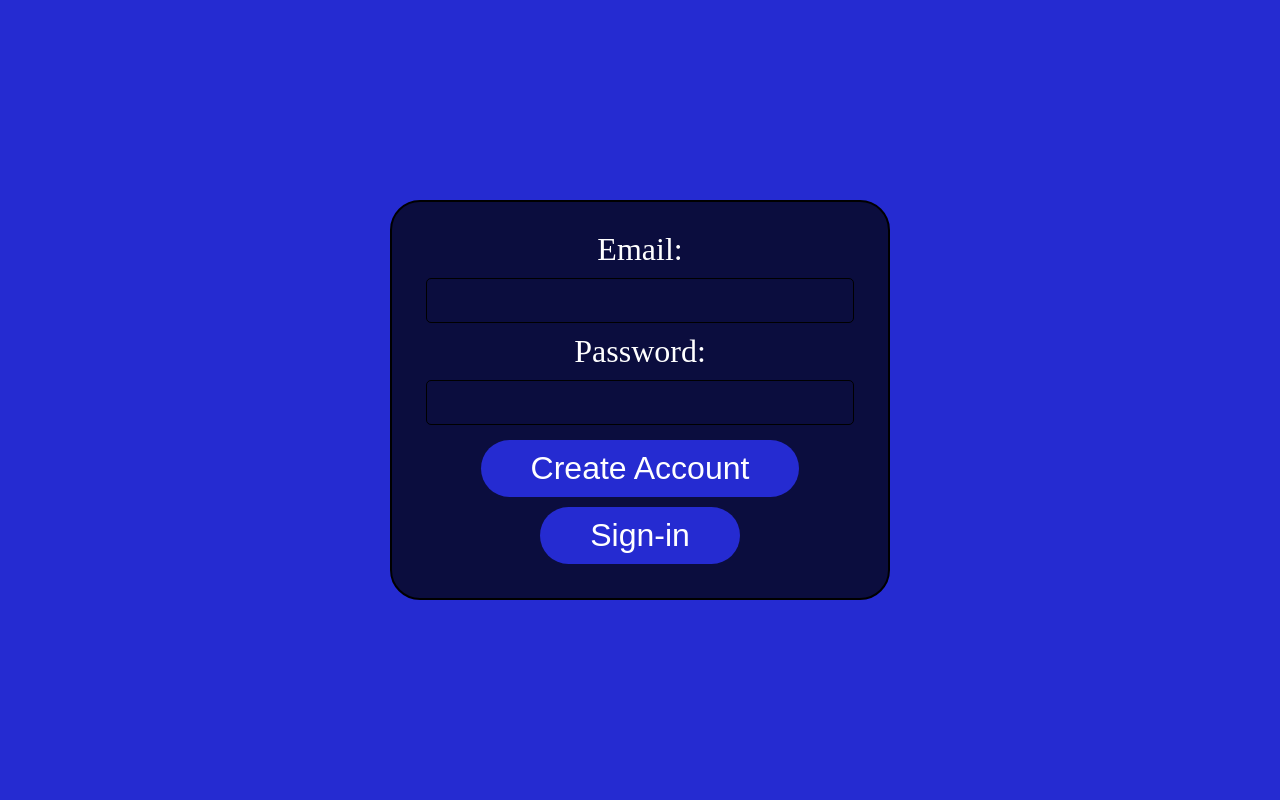
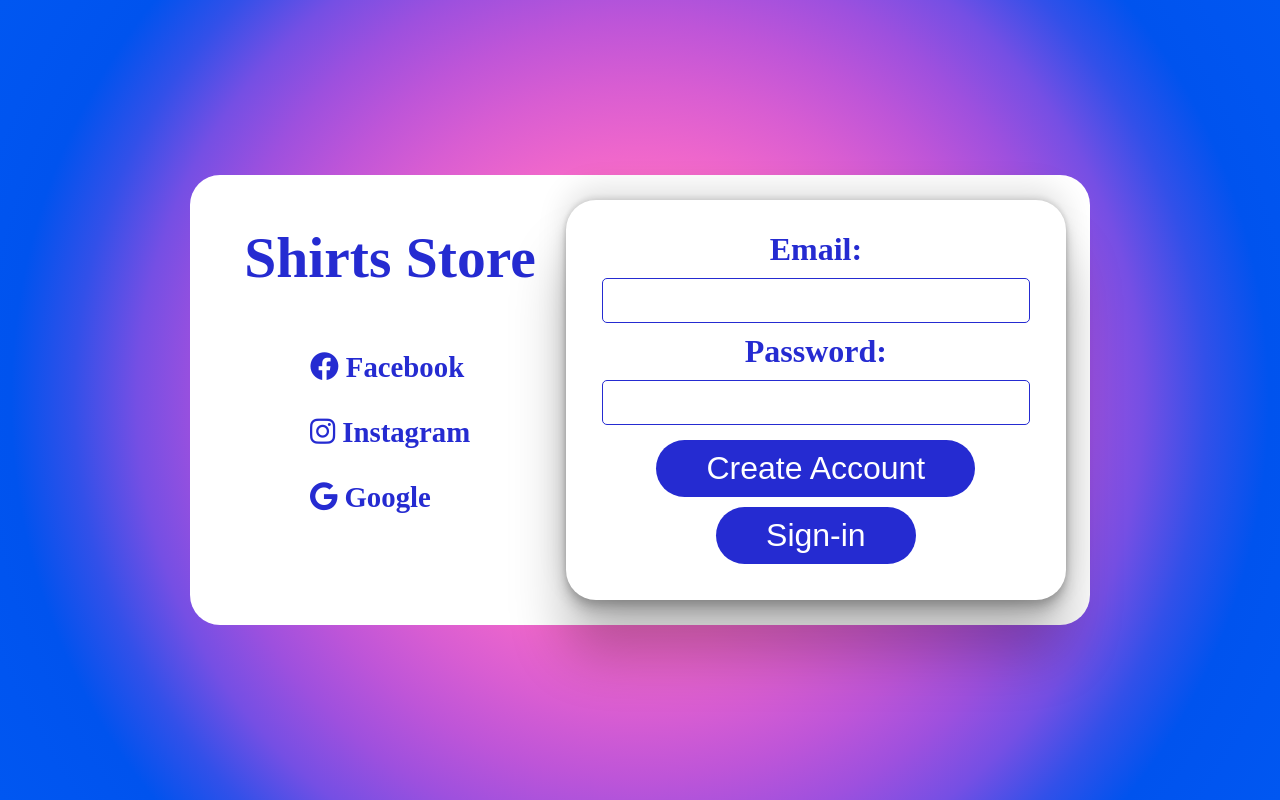
Before and after one commit to NathanAtaliba/LoginMySql, a website: page frontend/index.html in a window 1280 px wide. Drawn offline with Linux system fonts and the light colour scheme.

Commit message:
Frontend

```diff
--- a/frontend/CSS/index.css
+++ b/frontend/CSS/index.css
@@ -3,7 +3,7 @@
     box-sizing: border-box;
 }
 .container{
-    background-color: #252bd1;
+    background-image: radial-gradient(circle at 50% 50%, #ff8fb1 0, #ff85b8 8.33%, #ff7bbf 16.67%, #fe70c5 25%, #ed66cc 33.33%, #d85dd2 41.67%, #be55d8 50%, #9e50de 58.33%, #754fe4 66.67%, #3250e9 75%, #0053ee 83.33%, #0055f0 91.67%, #0057f1 100%);;
     width: 100%;
     height: 100vh;
     align-content: center;
@@ -11,27 +11,76 @@
     justify-content: center;
     display: flex;
 }
+
+.box{
+    color:#252bd1;
+    height: 450px;
+    width: 900px;
+    background-color: white;
+    align-content: center;
+    align-items: center;
+    justify-content: center;
+    display: flex;
+    display: flex;
+    border: none;
+    border-radius: 30px;
+    font-weight: bold;
+}
 .form{
-    color: #fff;
+    color:#252bd1;
     height: 400px;
     width: 500px;
-    background-color: rgba(0, 0, 0, 0.7);
+    background-color: white;
     align-content: center;
     align-items: center;
     justify-content: center;
     flex-direction: column;
     display: flex;
+    box-shadow: rgba(0, 0, 0, 0.25) 0px 54px 55px, rgba(0, 0, 0, 0.12) 0px -12px 30px, rgba(0, 0, 0, 0.12) 0px 4px 6px, rgba(0, 0, 0, 0.17) 0px 12px 13px, rgba(0, 0, 0, 0.09) 0px -3px 5px;
     font-size: 2rem;
-    border: 2px solid black;
     border-radius: 30px;
 }
+.icons-container{
+    font-size: 1.8rem;
+    margin: 20px;
+    align-content: center;
+    align-items: center;
+    justify-content: center;
+    flex-direction: column;
+    display: flex;
+    padding: 10px;
+}
+#facebook:hover{
+    color: #ff7bbf;
+    cursor: pointer;
+}
+#instagram:hover{
+    color: #ff7bbf;
+    cursor: pointer;
 
+}
+#google:hover{
+    color: #ff7bbf;
+    cursor: pointer;
+}
+
+.table{
+    font-weight: bold;
+    font-size: 1.8rem;
+    margin: 20px;
+    align-content: center;
+    align-items: center;
+    justify-content: center;
+    flex-direction: column;
+    display: flex;
+    padding: 10px;
+    border-spacing: 30px;
+}
 
 .email{
-    border: none;
-    color: #fff;
+    color:#9e50de;
     background-color: transparent;
-    border: 1px solid black;
+    border: 1px solid #252bd1;
     border-radius: 5px;
     padding: 3px 3px;
     font-size: 2rem;
@@ -39,11 +88,10 @@
 }
 
 .password{
-    border: none;
-    color: #fff;
+    color:#9e50de;
     border-bottom: black;
     background-color: transparent;
-    border: 1px solid black;
+    border: 1px solid #252bd1;
     border-radius: 5px;
     padding: 3px 3px;
     font-size: 2rem;
@@ -60,11 +108,10 @@
 }
 
 .btn-login:hover{
-    color: black;
-    border: 2px solid black;
     font-size: 2.1rem;
-    background-color: #fff;
+    background-color: #ff7bbf;
     cursor: pointer;
+    color: #252bd1;
 }
 
 .btn-create{
@@ -78,9 +125,8 @@
 }
 
 .btn-create:hover{
-    color: black;
-    border: 2px solid black;
     font-size: 2.1rem;
-    background-color: #fff;
+    background-color: #ff7bbf;
     cursor: pointer;
+    color: #252bd1;
 }
--- a/frontend/index.html
+++ b/frontend/index.html
@@ -9,6 +9,21 @@
 </head>
 <body>
     <div class="container">
+        <div class="box">
+        <div class="icons-container">
+            <h1 class="texto">Shirts Store</h1>
+            <table class="table">
+                <tr>
+                    <td id="facebook"><i class="fa-brands fa-facebook fa-beat"></i> Facebook</td>
+                </tr>
+                <tr>
+                    <td id="instagram"><i class="fa-brands fa-instagram fa-beat"></i> Instagram</td>
+                </tr>
+                <tr>
+                    <td id="google"><i class="fa-brands fa-google fa-beat"></i> Google</td>
+                </tr>
+            </table>
+        </div>
         <form class="form" id="form">
             <label for="email">Email:</label>
             <input type="email" name="email" class="email" id="email" required>
@@ -18,6 +33,7 @@
             <input type="button" value="Sign-in" class="btn-login" onclick="loginUser()">
         </form>
     </div>
+</div>
     <script src="JS/index.js"></script>
 </body>
 </html>
```
